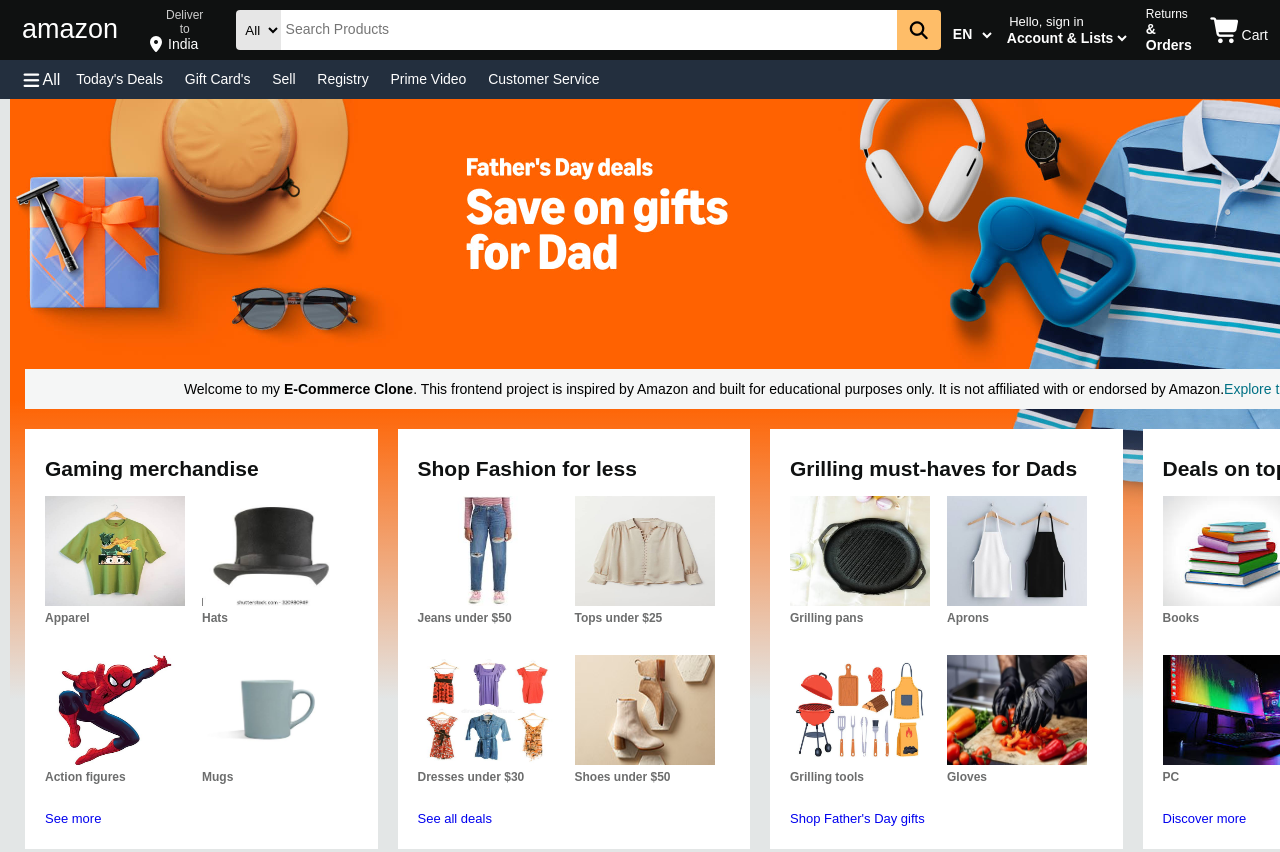
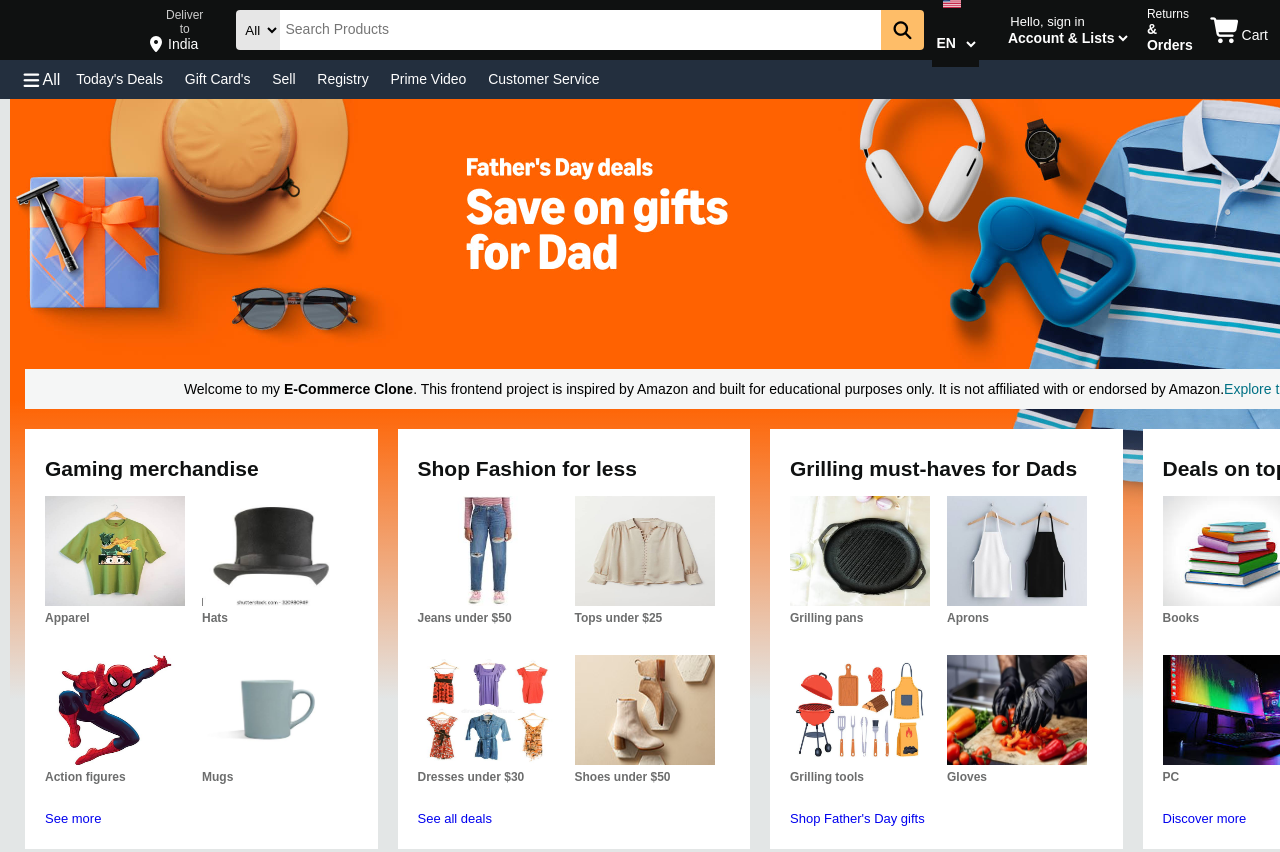
Before and after one commit to sappam406-cpu/ecommerce-, a plain HTML site: page index.html in a window 1280 px wide. Shown: the top 852 px of the page. Drawn offline with Linux system fonts and the light colour scheme.

Commit message:
Update index.html

```diff
--- a/index.html
+++ b/index.html
@@ -12,7 +12,7 @@
     <header>
         <div class="nav-bar">
             <div class="nav-logo">
-                <div class="logo border" >amazon</div>
+                <div class="logo border" ></div>
             </div>
             <div class="nav-adress border">
                 <p class="address">Deliver to</p>
@@ -31,9 +31,9 @@
                 </div>
             </div>
             <div class="nav-lang border">
-                <!--
+
                 <img src="images/flag.webp" style="height: 14px; width: 18px; margin-left: 12px; cursor: pointer;">
-                -->
+
                <select class="lang">
                  <option >EN</option>
                </select>
@@ -765,6 +765,7 @@
             <p style="padding: 0px 7.2px; margin-top: 5px;">© 2026 Demo Project</p>
         </div>
     </footer>
+    <!--
     <footer class="panel6">
         <div class="panel6-content">
             <marquee  direction="left" scrollamount="10">
@@ -774,5 +775,6 @@
             </marquee>
         </div>
     </footer>
+    -->
 </body>
 </html>
```
